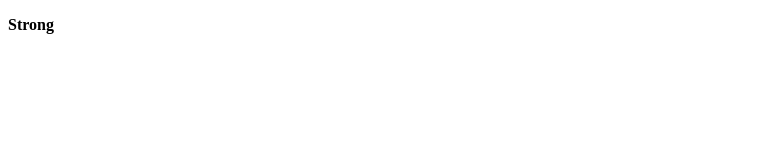
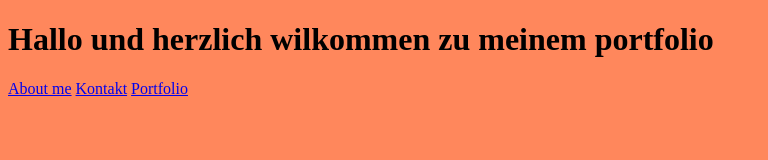
Before and after one commit to ChristianHauser/gis_SoSe2020, a plain HTML site: page Aufgabe02/index.html in a window 1280 px wide. Shown: the whole page, without its empty margins (0-768 px from the left). Drawn offline with Linux system fonts and the light colour scheme.

Commit message:
Aufgabe02

```diff
--- a/Aufgabe02/index.html
+++ b/Aufgabe02/index.html
@@ -5,8 +5,15 @@
     <meta name="viewport" content="width=device-width, initial-scale=1.0">
     <title>Aufgabe02</title>
 </head>
-<body>
-    <p><strong>Strong</strong></p>
+<body bgcolor="#FF875C">
+
+    <h1>Hallo und herzlich wilkommen zu meinem portfolio</h1>
+
+    <nav>
+        <a href="https://christianhauser.github.io/gis_SoSe2020/Aufgabe02/Aboutme/index.html"><kursiv>About me</kursiv></a>
+        <a href="https://christianhauser.github.io/gis_SoSe2020/Aufgabe02/Kontakt/index.html"><kursiv>Kontakt</kursiv></a>
+        <a href="https://christianhauser.github.io/gis_SoSe2020/Aufgabe02/Portfolio/index.html"><kursiv>Portfolio</kursiv></a>
+    </nav>
 
 </body>
 </html>
```
